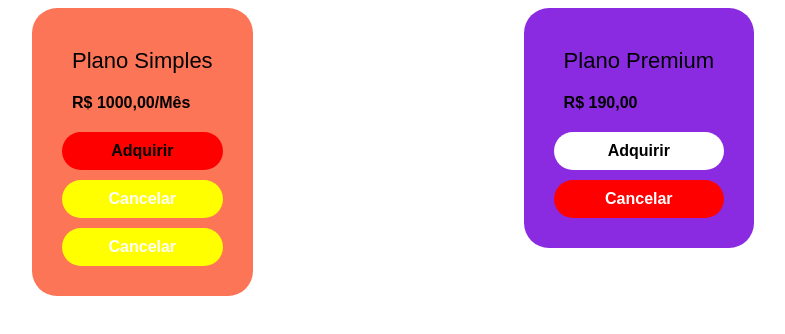
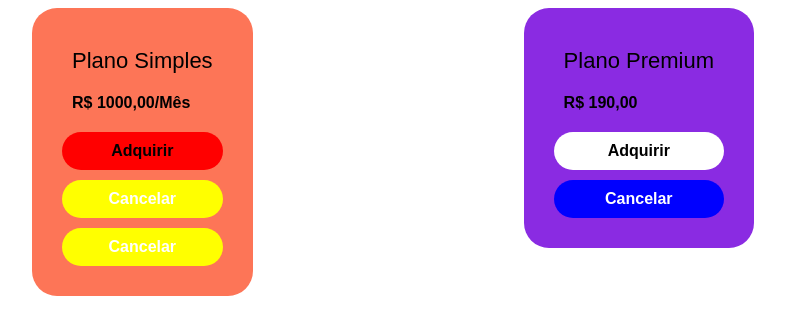
Before and after one commit to Isaac-Sousa-Dev/CURSO_ANGULAR-o-guia-definitivo, an Angular app: page / in a window 1280 px wide. Shown: the top 334 px of the page, without its empty margins (247-1032 px from the left). Built offline with nearby package versions, Linux system fonts and the light colour scheme.

Commit message:
fix: segundo caso de uso com ng deep e :host

```diff
--- a/src/styles/_global-overrides.scss
+++ b/src/styles/_global-overrides.scss
@@ -1,3 +1,3 @@
-.card-cancel-button {
-    background-color: red !important;
-}
+// .card-cancel-button {
+//     background-color: red !important;
+// }
```
